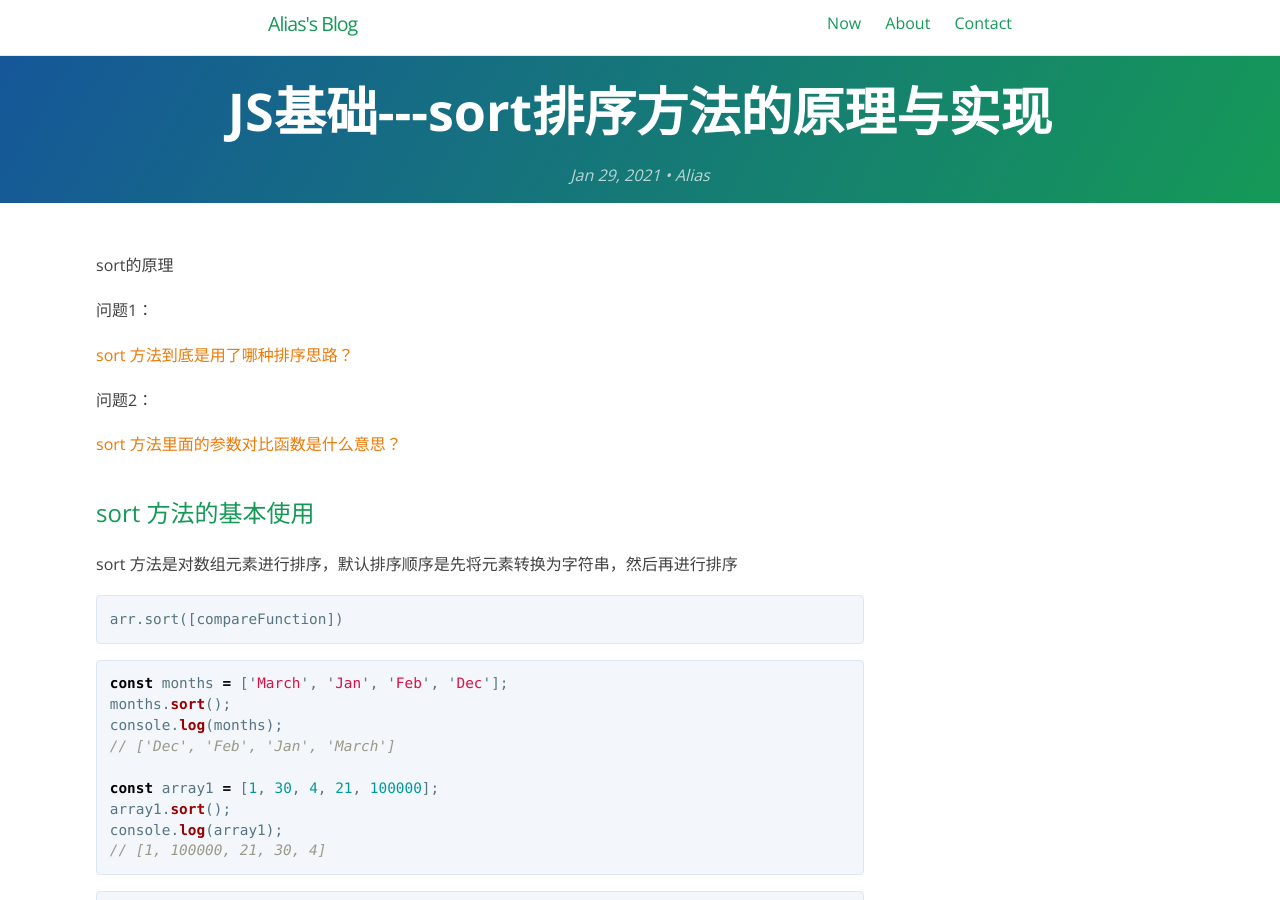
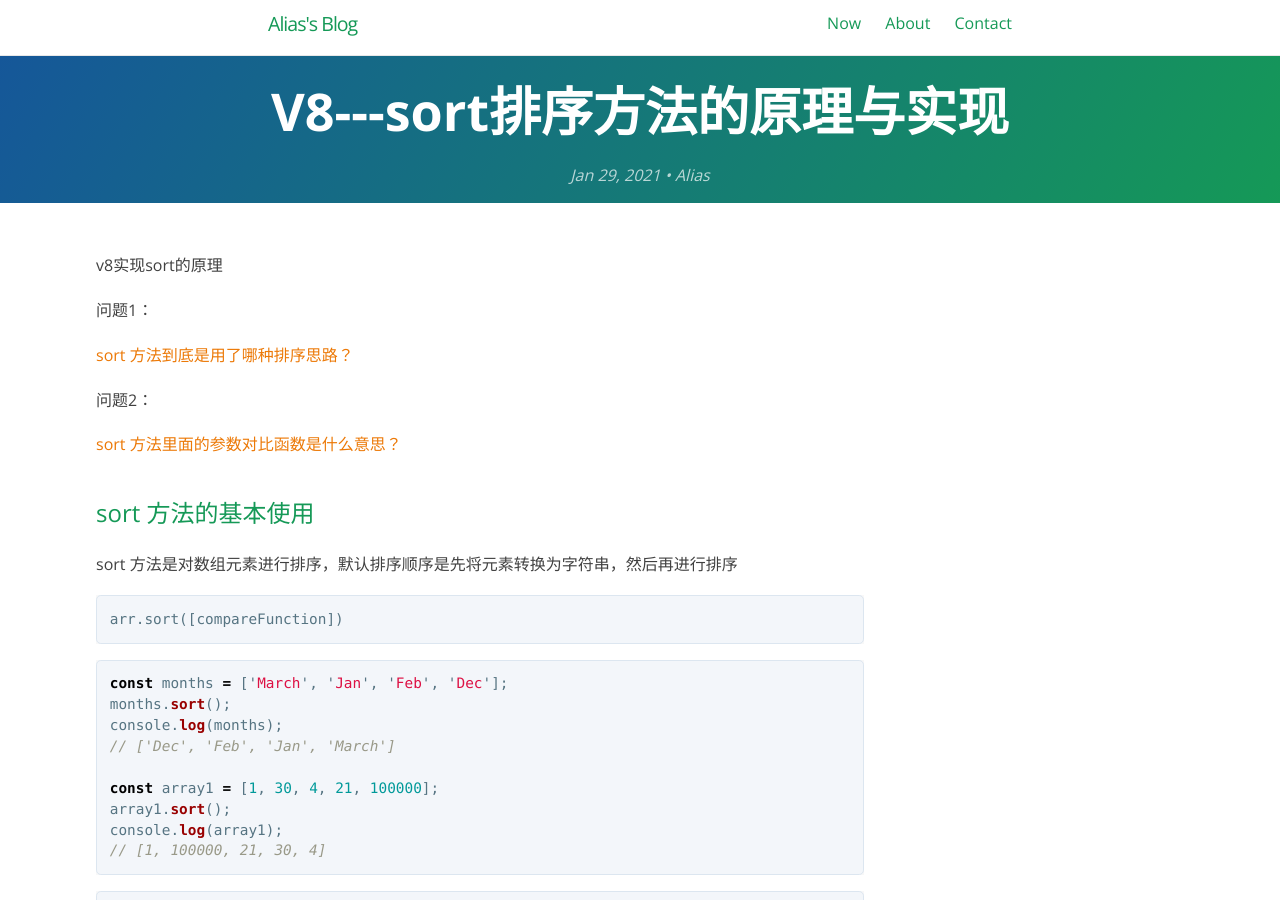
Before and after one commit to higwendolyn/Alias, a Jekyll site: the page built from _posts/2021-01-29-js_sort.md, in a window 1280 px wide and 900 px high. Built offline with Jekyll 4.4.1, drawn with Linux system fonts in a browser that asks for light colours.

Commit message:
数组方法的底层实现

```diff
--- a/_posts/2021-01-29-js_sort.md
+++ b/_posts/2021-01-29-js_sort.md
@@ -1,10 +1,10 @@
 ---
 layout: post
-title: "JS基础---sort排序方法的原理与实现"
-category: 'JavaScript'
+title: "V8---sort排序方法的原理与实现"
+category: 'V8'
 ---
 
-sort的原理
+v8实现sort的原理
 
 问题1：
 <font style="color: #ec7907;">sort 方法到底是用了哪种排序思路？</font>
@@ -59,7 +59,7 @@
 3. 10 < n <= 1000，采用中位数作为哨兵元素
 4. n > 1000，每隔 200~215 个元素挑出一个元素放到一个新数组中，然后对它排序，找到中间位置的数以此作为中位数
 
-为什么元素个数少的时候要采用插入排序？
+<font style="color: #ec7907;">为什么元素个数少的时候要采用插入排序？</font>
 
 插入排序理论上是平均时间复杂度为o(n^2)的算法
 
@@ -71,11 +71,11 @@
 
 > 插入排序经过优化后，对于小数据集的排序会有非常优越的性能
 
-为什么要花这么大的力气选择哨兵元素？
+<font style="color: #ec7907;">为什么要花这么大的力气选择哨兵元素？</font>
 
 快速排序的性能瓶颈在于递归的深度，最坏的情况是每次的哨兵都是最小元素或者最大元素，那么进行partition（一边是小于哨兵的元素，另一边是大于哨兵的元素）时，就会有一边是空的
 
-如果这样排下去递归的层数就达到了n，而每一层的时间复杂度就是o(n)，所以快排会退化成o(n^2)的级别，如何避免？
+<font style="color: #ec7907;">如果这样排下去递归的层数就达到了n，而每一层的时间复杂度就是o(n)，所以快排会退化成o(n^2)的级别，如何避免？</font>
 
 让哨兵元素尽可能地处于数组的中间位置，让最大或最小的情况尽可能少
 
```
Also changed, not shown: _posts/2021-01-30-array_function.md (added, +13 -0 lines).
